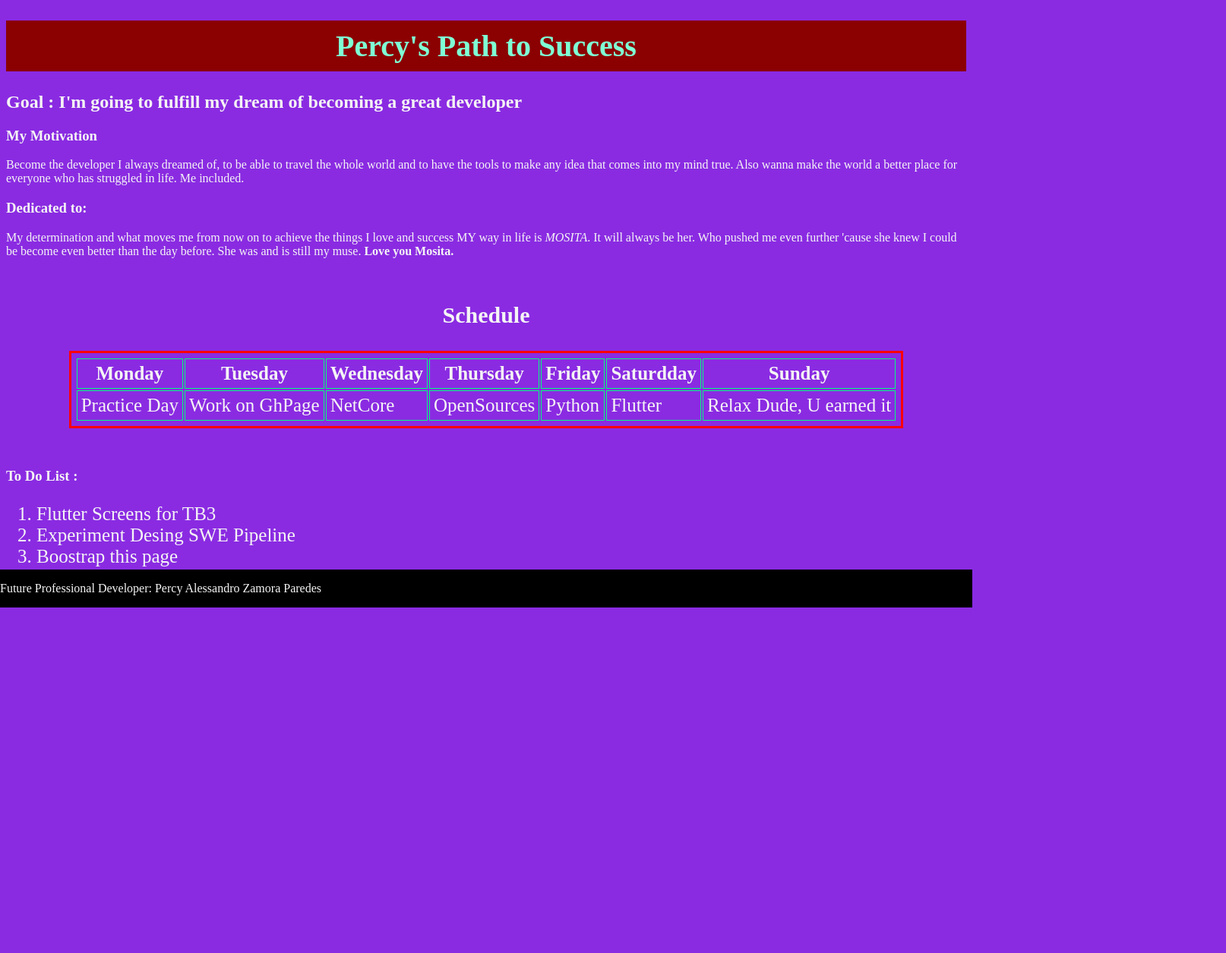
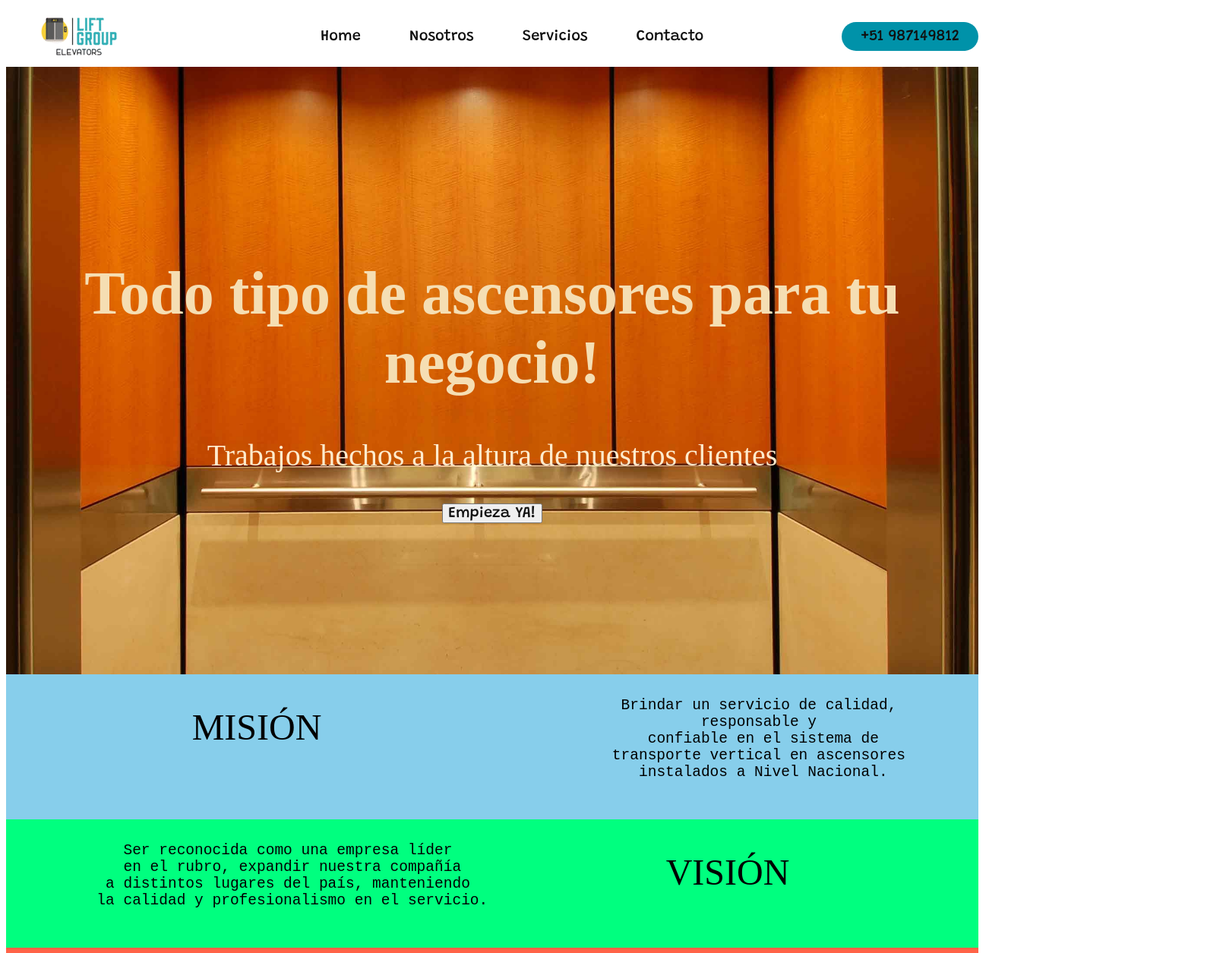
Before and after one commit to Percy-Coding/WebDeveloping, a plain HTML site: page docs/index.html in a window 1280 px wide. Shown: the top 1255 px of the page at 76% size, 1614 px wide, since content can reach past the window. Before the commit the page ends 816 px from the top, so only its background shows below. Drawn offline with Linux system fonts and the light colour scheme.

Commit message:
diana's temp project

```diff
--- a/docs/css/styles.css
+++ b/docs/css/styles.css
@@ -1,52 +1,166 @@
-h1{
-    text-align: center;
-    color: aquamarine;
-    background-color: darkred;
-    padding: 10px;
-    font-size: 40px;
+
+@import url('https://fonts.googleapis.com/css2?family=Grandstander:wght@500&display=swap');
+
+html,body{
+    height: 100%;
+    width: 100%;
+    scroll-behavior: smooth;
 }
 
-html{
-    height: 100%;
+li,a,button{
+    font-family: "Grandstander",sans-serif;
+    font-weight: 500;
+    font-size: 20px;
+    color: #101010;
+    text-decoration: none;
 }
 
-body{
-    background-color: blueviolet;
-    color: whitesmoke;
-}
-
-ol{
-    font-size: 25px;
-}
-
-.container{
-    height: 200px;
-}
-
-.center{
-    text-align: center;
-    font-size: 30px;
-}
-
-table{
-    border: 3px solid red;
-    padding: 5px;
-    margin-left: auto;
-    margin-right: auto;
-    font-size: 25px;
-}
-
-th,td{
-    border: 1px solid springgreen;
-    padding: 5px;
-    margin: 5px;
+header{
+    display: flex;
+    justify-content: space-between;
+    align-items: center;
+    height: 10%;
 
 }
 
+.logo{
+    cursor: pointer;
+}
+
+.nav_links{
+    list-style: none;
+}
+
+.nav_links li{
+    display: inline-block;
+    padding: 0px 30px;
+}
+
+.nav_links li a{
+    transition: all 0.3s ease 0s;
+}
+
+.nav_links li a:hover{
+    color: #00ffa9;
+}
+
+header button{
+    padding: 9px 25px;
+    background-color: rgba(0, 146, 169, 1);
+    border: none;
+    border-radius:  50px;
+    cursor: pointer;
+    transition: all 0.3s ease 0s;
+}
+
+header button:hover{
+    background-color: rgba(0, 146, 169, 0.8);
+}
+
+#presentation {
+    background: url("../img/elevatorfull.jpg") no-repeat center center fixed;
+    display: table;
+    height: 100%;
+    position: relative;
+    width: 100%;
+    background-size: cover;
+}
+
+.landing-text{
+    display: table-cell;
+    text-align: center;
+    vertical-align: middle;
+
+}
+
+.landing-text h1{
+    font-size: 500%;
+    font-weight: 700;
+    color: wheat;
+}
+
+.landing-text h3{
+    font-size: 250%;
+    font-weight: 300;
+    color: blanchedalmond;
+}
+
+@media (max-width: 840px){
+    .landing-text h1{
+        font-size: 150%;
+    }
+    .landing-text h3{
+        font-size: 100%;
+        font-weight: 200;
+    }
+}
+
+.content{
+    display: flex;
+    text-align: center;
+    padding: 10px 20px;
+
+}
+
+.mision{
+    background-color: skyblue;
+}
+.vision{
+    background-color: springgreen;
+}
+
+.content div{
+    flex: 1;
+}
+.content h1{
+    font-weight: 300;
+    font-size: 300%;
+}
+
+.content pre{
+    font-size: 150%;
+}
+
+#nosotros{
+    display: flex;
+    text-align: center;
+    padding: 10px 20px;
+    background-color: tomato;
+}
+
+#nosotros div{
+    flex: 1;
+    font-size: 150%;
+}
+
+#nosotros strong{
+    font-size: 200%;
+    color: green;
+}
 footer{
-    position: absolute;
-    left: 0;
-    bottom: 0;
+    display: flex;
     width: 100%;
-    background-color: black;
+    background-color: skyblue;
+    padding: 5% 5% 10% 5;
+    color: #000;
+
 }
+
+.main-footer{
+    flex: 2;
+    padding: 20px 10px;
+}
+
+.secondary-footer{
+    flex: 1;
+}
+.fa{
+    padding: 15px;
+    font-size: 25px;
+    color: #FFF;
+}
+
+.fa:hover{
+    color: #D5D5D5;
+    text-decoration: none;
+}
--- a/docs/index.html
+++ b/docs/index.html
@@ -2,79 +2,121 @@
 <html>
 
 <head>
-  <title>PercySchedule</title>
+  <title>Lift Group Elevator</title>
+  <meta charset="utf-8">
   <meta name="viewport" content="width=device-width, initial-scale=1.0">
   <meta name="keywords" content="Percy,Coding,Per/C/oding,Web,Developing,PercyCoding">
   <link rel="stylesheet" href="css/styles.css">
+  <link rel="icon" type="image/png" href="img/logo_size_invert.jpg">
+  <link rel="stylesheet" href="https://cdnjs.cloudflare.com/ajax/libs/font-awesome/4.7.0/css/font-awesome.min.css">
 </head>
 
 <body>
-  <h1>Percy's Path to Success</h1>
-  <h2>Goal : I'm going to fulfill my dream of becoming a great developer</h2>
-  <section class="container">
-    <h3>My Motivation</h3>
-    <p>
-      Become the developer I always dreamed of, to be able to travel the whole world and to have the tools to make any
-      idea that comes into my mind true. Also wanna make the world a better place for everyone who has struggled in
-      life.
-      Me included.
-    </p>
-    <h3>Dedicated to: </h3>
-    <p>
-      My determination and what moves me from now on to achieve the things I love and success MY way in life is
-      <i>MOSITA</i>.
-      It will always be her. Who pushed me even further 'cause she knew I could be become even better than the day
-      before.
-      She was and is still my muse. <strong>Love you Mosita.</strong>
-    </p>
-  </section>
+  <header>
+    <img class="logo" src="img/logo_navbar.png" alt="logo">
+    <nav>
+      <ul class="nav_links">
+        <li><a href="#">Home</a></li>
+        <li><a href="#nosotros">Nosotros</a></li>
+        <li><a href="#">Servicios</a></li>
+        <li><a href="#contacto">Contacto</a></li>
+      </ul>
+    </nav>
+    <a href="#"><button>+51 987149812</button></a>
+  </header>
 
-  <section class="container">
+  <div id="presentation">
+    <div class="landing-text">
+      <h1>Todo tipo de ascensores para tu negocio!</h1>
+      <h3>Trabajos hechos a la altura de nuestros clientes</h3>
+      <a href="#"><button>Empieza YA!</button></a>
+    </div>
+  </div>
+
+  <div class="content mision">
     <div>
-      <h3 class="center">Schedule</h3>
-      <table>
-        <thead>
-          <tr>
-            <th>Monday</th>
-            <th>Tuesday</th>
-            <th>Wednesday</th>
-            <th>Thursday</th>
-            <th>Friday</th>
-            <th>Saturdday</th>
-            <th>Sunday</th>
-          </tr>
-        </thead>
+      <h1>
+        MISIÓN
+      </h1>
+    </div>
+    <div>
+      <pre>
+        Brindar un servicio de calidad,
+        responsable y
+        confiable en el sistema de
+        transporte vertical en ascensores
+        instalados a Nivel Nacional.
+      </pre>
 
-        <tbody>
-          <tr>
-            <td>Practice Day</td>
-            <td>Work on GhPage</td>
-            <td>NetCore</td>
-            <td>OpenSources</td>
-            <td>Python</td>
-            <td>Flutter</td>
-            <td>Relax Dude, U earned it</td>
-          </tr>
-        </tbody>
-      </table>
     </div>
-  </section>
+  </div>
 
-  <section class="container">
-    <h3>To Do List :</h3>
-    <ol>
-      <li>Flutter Screens for TB3</li>
-      <li>Experiment Desing SWE Pipeline</li>
-      <li>Boostrap this page</li>
-      <li>Flutter Homework</li>
-    </ol>
-  </section>
+  <div class="content vision">
+    <div>
+      <pre>
+        Ser reconocida como una empresa líder
+        en el rubro, expandir nuestra compañía
+        a distintos lugares del país, manteniendo
+        la calidad y profesionalismo en el servicio.
+      </pre>
 
-  <section>
-    <footer>
-      <p>Future Professional Developer: Percy Alessandro Zamora Paredes</p>
-    </footer>
-  </section>
+    </div>
+    <div>
+      <h1>
+        VISIÓN
+      </h1>
+
+    </div>
+  </div>
+
+  <div id="nosotros">
+    <div>
+      <img src="img/hallway-elevators.jpg" alt="hallway">
+    </div>
+    <div>
+      <pre>
+        <strong>NOSOTROS</strong>
+        <br>
+        Empresa peruana importadora dedicada a la prestación de servicios
+        temporales o complementarios, en las actividades de servicio
+        especializado en los sistemas eléctricos, electrónicos y electromecánicos
+         del transporte vertical en todo tipo de ascensores a nivel
+        nacional en instalación, venta, modernización, reparación y mantenimiento.
+      </pre>
+
+    </div>
+  </div>
+
+
+  <footer id="contacto">
+    <div class="main-footer">
+
+      <h4>Rubro: Fabricación de ascensores, escaleras eléctricas, plataformas de carga y para
+          minusválido.</h4>
+      <h4>RUC: 20604184909</h4>
+      <h4>Tipo de empresa: E.I.R.L (Empresa Individual de Responsabilidad Limitada).</h4>
+
+
+    </div>
+    <div class="secondary-footer">
+      <h3>Conéctate</h3>
+      <a class="fa fa-facebook"></a>
+      <a class="fa fa-instagram" ></a>
+
+      <h4>Desarrollado por: Percy Zamora Paredes</h4>
+      <h4>@Per/C/oding</h4>
+      <h4>© LiftGroupElevators 2020</h4>
+    </div>
+    <div class="secondary-footer">
+      <h3>Contáctanos</h3>
+      <h4>Ubicación: distrito de Comas, el Pinar (Cruce de Av. el Retablo con Av. Zangarara) Mza.
+        H2 Lote. 2.</h4>
+      <h4>Deja tu consulta a: percyzmr@gmail.com</h4>
+      <h4>O</h4>
+      <h4>Llámamos al: +51 922 651 903</h4>
+    </div>
+  </footer>
+
 
 </body>
 
```
Also changed, not shown: docs/img/code_logo.png (added), docs/img/elevatorfull.jpg (added), docs/img/hallway-elevators.jpg (added), docs/img/logo_navbar.png (added), docs/img/logo_size.jpg (added), docs/img/logo_size_invert.jpg (added).
